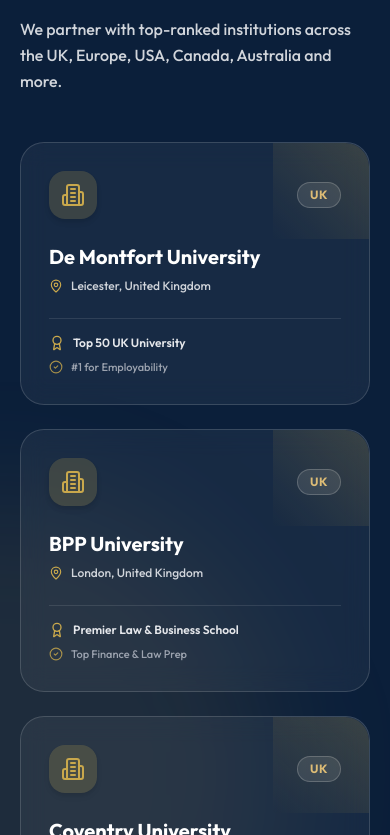
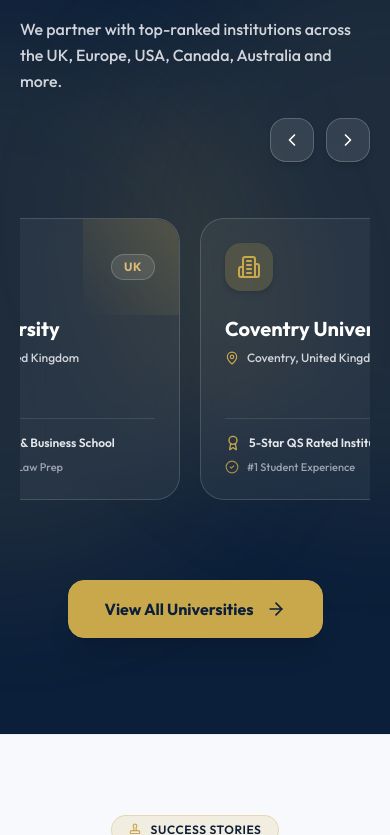
Before and after one commit to IsacSmile/adam-international, a React (Vite) app: page / in a window 390 px wide. Shown: the part 5929-6764 px from the top of the page. Built offline with nearby package versions, Linux system fonts and the light colour scheme.

Commit message:
Fix carousel scroll lock in University Partners section

```diff
--- a/src/components/UniversityPartnersSection.jsx
+++ b/src/components/UniversityPartnersSection.jsx
@@ -112,23 +112,20 @@
 
     // Continuous 60fps Auto-Scroll Loop with Pause on Hover
     let animationFrameId;
-    const isMobile = typeof window !== 'undefined' && window.innerWidth < 768;
 
-    if (!isMobile) {
     const autoScroll = () => {
       if (carouselRef.current && !isHoveredRef.current) {
         const el = carouselRef.current;
-          if (el.scrollLeft >= el.scrollWidth - el.clientWidth - 2) {
+        if (el.scrollLeft >= el.scrollWidth - el.clientWidth - 4) {
           el.scrollLeft = 0; // Reset seamless loop
         } else {
-            el.scrollLeft += 1.2; // Smooth auto-scroll step
+          el.scrollLeft += 1.5; // Smooth 60fps auto-scroll step
         }
       }
       animationFrameId = requestAnimationFrame(autoScroll);
     };
 
     animationFrameId = requestAnimationFrame(autoScroll);
-    }
 
     return () => {
       ctx.revert();
@@ -182,23 +179,23 @@
             </p>
           </div>
 
-          {/* Slider Controls (Desktop Only) */}
-          <div className="hidden md:flex items-center gap-3 shrink-0 self-end">
+          {/* Slider Controls */}
+          <div className="flex items-center gap-3 shrink-0 self-end">
             <button
               type="button"
               onClick={handleScrollLeft}
-              className="w-12 h-12 rounded-2xl bg-white/10 border border-white/20 text-white hover:bg-[#C9A84C] hover:text-[#0B1F3A] hover:border-[#C9A84C] flex items-center justify-center shadow-md transition-all duration-300 cursor-pointer backdrop-blur-md"
+              className="w-11 h-11 sm:w-12 sm:h-12 rounded-2xl bg-white/10 border border-white/20 text-white hover:bg-[#C9A84C] hover:text-[#0B1F3A] hover:border-[#C9A84C] flex items-center justify-center shadow-md transition-all duration-300 cursor-pointer backdrop-blur-md"
               aria-label="Previous university"
             >
-              <ChevronLeft className="w-6 h-6" />
+              <ChevronLeft className="w-5 h-5 sm:w-6 sm:h-6" />
             </button>
             <button
               type="button"
               onClick={handleScrollRight}
-              className="w-12 h-12 rounded-2xl bg-white/10 border border-white/20 text-white hover:bg-[#C9A84C] hover:text-[#0B1F3A] hover:border-[#C9A84C] flex items-center justify-center shadow-md transition-all duration-300 cursor-pointer backdrop-blur-md"
+              className="w-11 h-11 sm:w-12 sm:h-12 rounded-2xl bg-white/10 border border-white/20 text-white hover:bg-[#C9A84C] hover:text-[#0B1F3A] hover:border-[#C9A84C] flex items-center justify-center shadow-md transition-all duration-300 cursor-pointer backdrop-blur-md"
               aria-label="Next university"
             >
-              <ChevronRight className="w-6 h-6" />
+              <ChevronRight className="w-5 h-5 sm:w-6 sm:h-6" />
             </button>
           </div>
         </div>
@@ -208,14 +205,16 @@
           ref={carouselRef}
           onMouseEnter={() => { isHoveredRef.current = true; }}
           onMouseLeave={() => { isHoveredRef.current = false; }}
-          className="flex md:flex-row flex-col gap-6 sm:gap-8 md:overflow-x-auto md:pb-8 md:pt-2 scrollbar-none snap-x snap-mandatory"
+          onTouchStart={() => { isHoveredRef.current = true; }}
+          onTouchEnd={() => { isHoveredRef.current = false; }}
+          className="flex flex-row overflow-x-auto pb-8 pt-2 gap-5 sm:gap-7 scrollbar-none"
           style={{ scrollbarWidth: 'none', msOverflowStyle: 'none' }}
         >
           {partnerUniversities.map((univ) => (
             <div
               key={univ.id}
               ref={addCardRef}
-              className="w-full md:w-[310px] lg:w-[330px] xl:w-[340px] shrink-0 snap-start bg-white/5 border border-white/15 backdrop-blur-md rounded-[24px] p-7 sm:p-8 flex flex-col justify-between cursor-pointer transition-all duration-300 group hover:border-[#C9A84C] hover:bg-white/10 hover:-translate-y-2 hover:shadow-[0_20px_40px_rgba(201,168,76,0.15)] relative overflow-hidden"
+              className="w-[280px] sm:w-[310px] lg:w-[330px] shrink-0 bg-white/5 border border-white/15 backdrop-blur-md rounded-[24px] p-6 sm:p-8 flex flex-col justify-between cursor-pointer transition-all duration-300 group hover:border-[#C9A84C] hover:bg-white/10 hover:-translate-y-2 hover:shadow-[0_20px_40px_rgba(201,168,76,0.15)] relative overflow-hidden"
             >
               <div className="absolute top-0 right-0 w-24 h-24 bg-gradient-to-bl from-[#C9A84C]/20 to-transparent rounded-tr-[24px] pointer-events-none" />
 
```
Also changed, not shown: 4 other files (tests, documents, lock files or other folders). Lines whose indentation alone changed are shown as unchanged.
